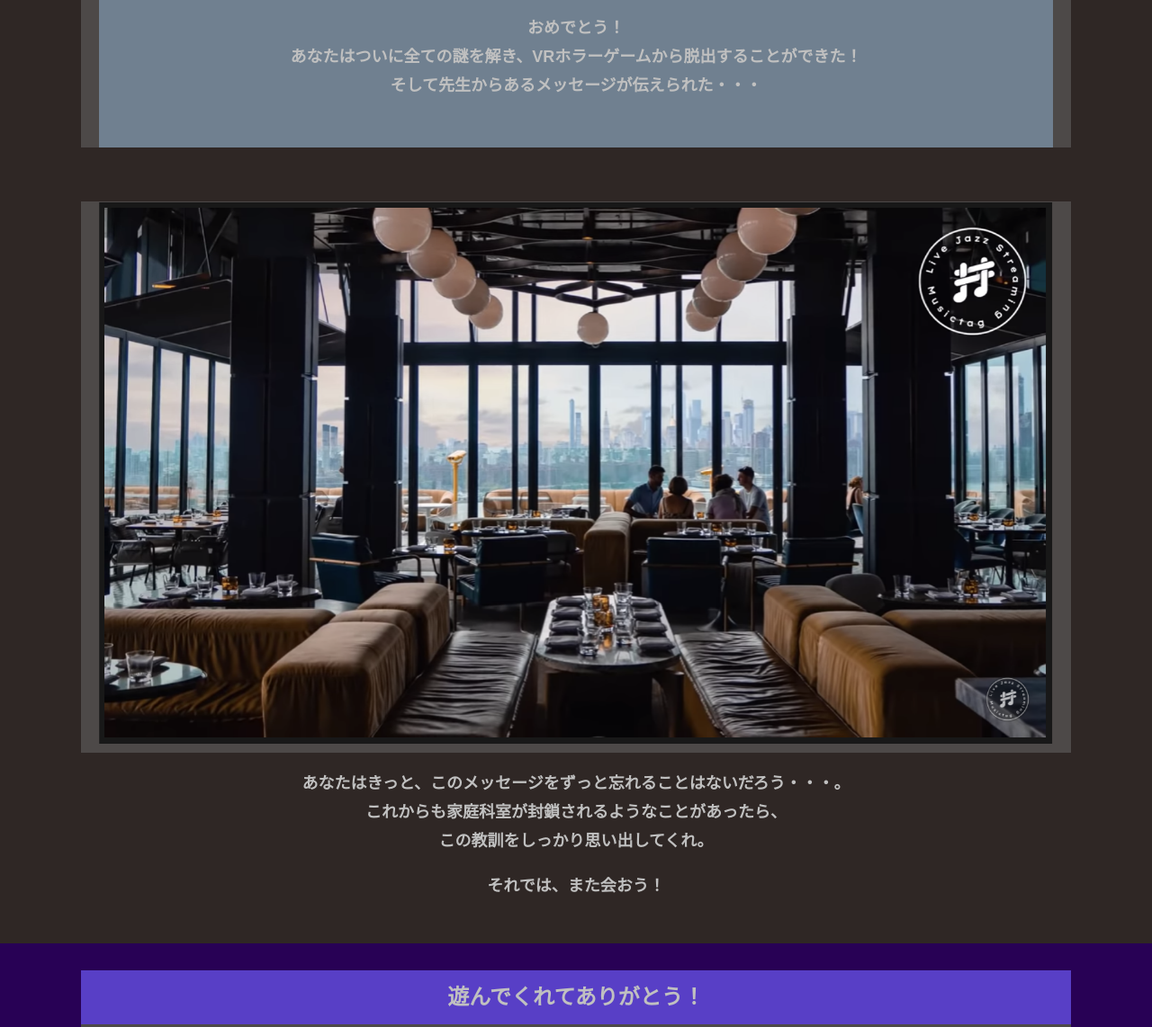
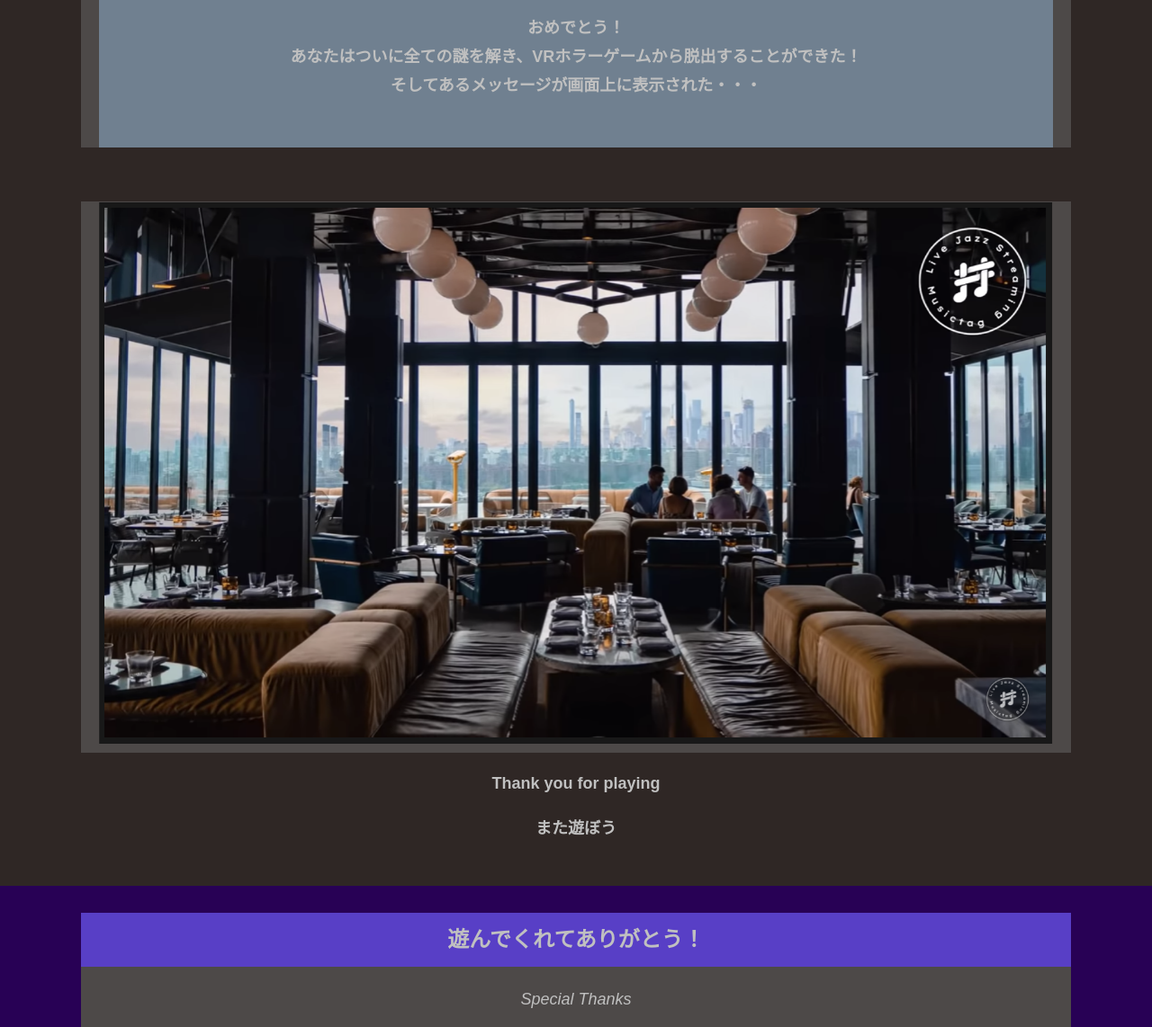
Before and after one commit to Hishiya/alfa-kobe-A, a plain HTML site: page final.html in a window 1280 px wide. Shown: the part 676-1818 px from the top of the page at 90% size. Drawn offline with Linux system fonts and the light colour scheme.

Commit message:
文章の変更

```diff
--- a/final.html
+++ b/final.html
@@ -25,7 +25,7 @@
           <h2 class="section-title--border">全ステージ クリア！</h2>
           <p class="text-center">おめでとう！<br>
             あなたはついに全ての謎を解き、VRホラーゲームから脱出することができた！<br>
-            そして先生からあるメッセージが伝えられた・・・</p>
+            そしてあるメッセージが画面上に表示された・・・</p>
         </div>
       </div>
     </section>
@@ -43,10 +43,8 @@
             </div>
 Youtube貼り付けここまで-->
       </div>
-        <p class="text-center">あなたはきっと、このメッセージをずっと忘れることはないだろう・・・。<br>
-          これからも家庭科室が封鎖されるようなことがあったら、<br>
-          この教訓をしっかり思い出してくれ。</p>
-        <p class="text-center">それでは、また会おう！</p>
+        <p class="text-center">Thank you for playing</p>
+        <p class="text-center">また遊ぼう</p>
       </div>
     </section>
     <section class="section bg-color--keycolor">
```
